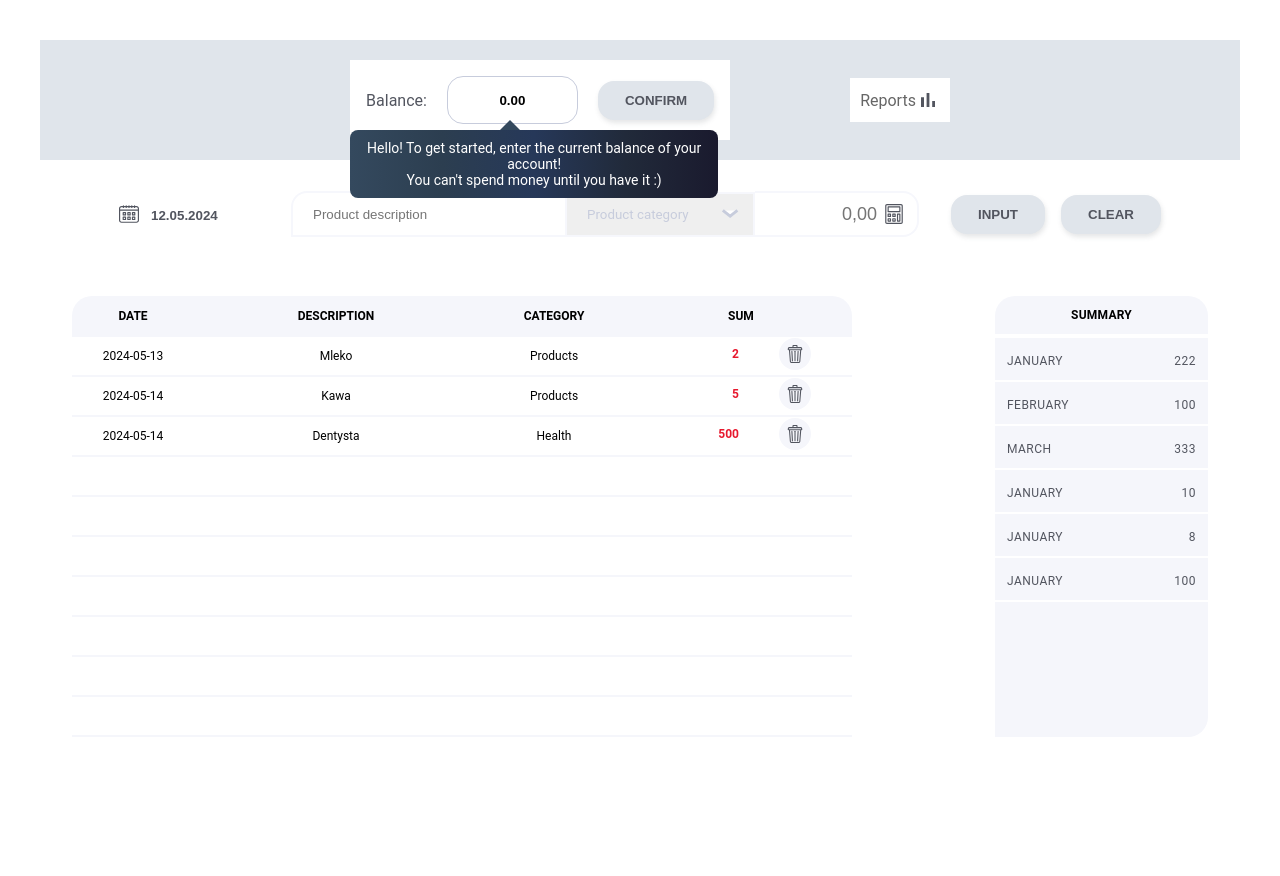
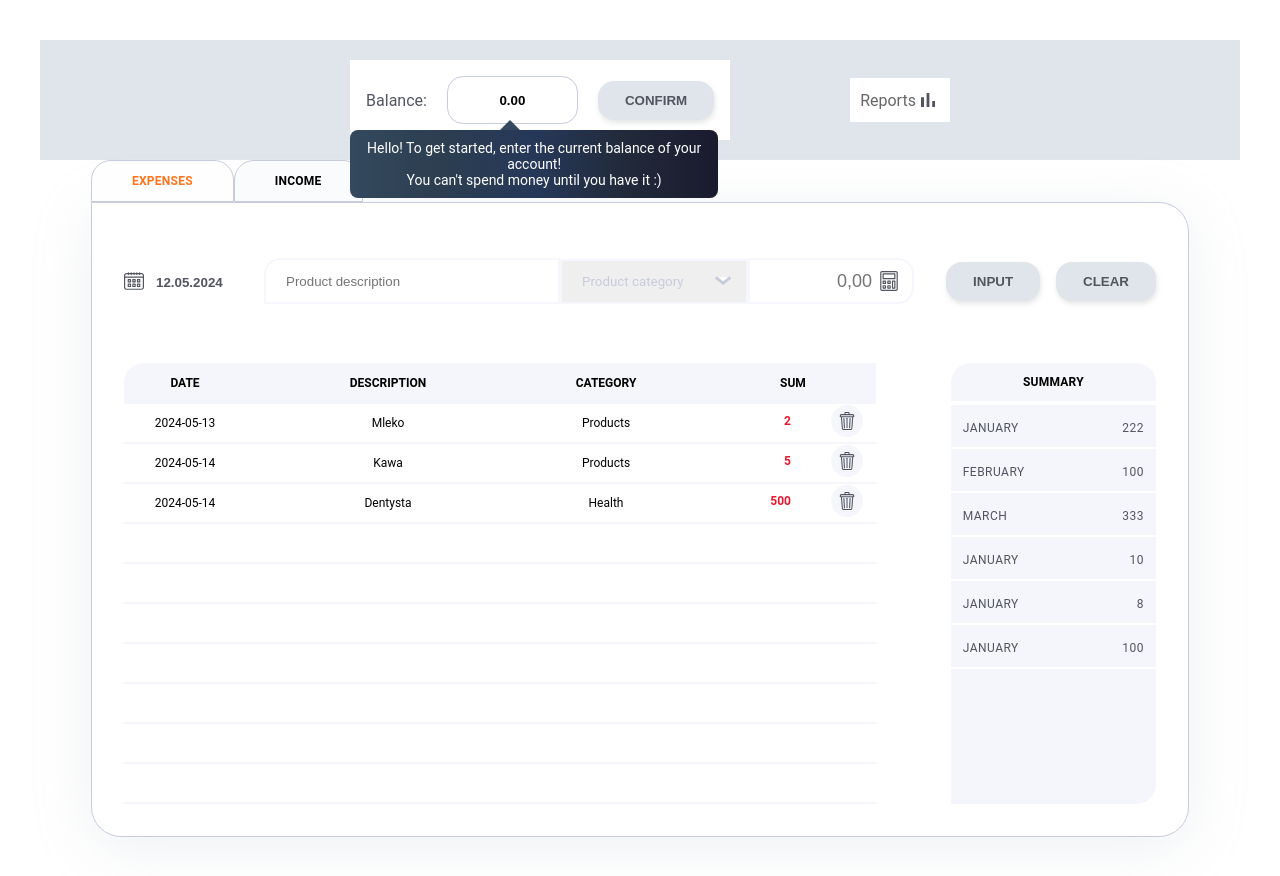
Before and after one commit to ToporekDaniel/kapusta-app, a React (Vite) app: page / in a window 1280 px wide. Before the commit the page ends 800 px from the top, so only its background shows below. Built offline with nearby package versions, Linux system fonts and the light colour scheme; no server answers.

Commit message:
stworzenie NavLink oraz responsywność Hero

```diff
--- a/src/components/FormTransaction/FormTransaction.jsx
+++ b/src/components/FormTransaction/FormTransaction.jsx
@@ -20,6 +20,7 @@ function FormTransaction() {
 
   return (
     <form className={css["container-transaction"]}>
+      <div className={css["container-inputs"]}>
         <div className={css["datepicker-wrapper"]}>
           <svg width="20" height="20">
             <use href="/src/assets/icons.svg#icon-calendar"></use>
@@ -34,7 +35,6 @@ function FormTransaction() {
           </div>
         </div>
 
-      <label>
         <input
           className={css["transaction-description"]}
           type="text"
@@ -44,7 +44,6 @@ function FormTransaction() {
           required
           style={{ color: "var(--accent-lightgrey)" }}
         />
-      </label>
 
         <div className={css["transaction-select"]}>
           <select
@@ -87,9 +86,12 @@ function FormTransaction() {
             </svg>
           </label>
         </div>
-      <div className={css["buttons-wrapper"]} >
+      </div>
+      <div>
+        <div className={css["buttons-wrapper"]}>
           <Button onClick={handleSubmitInput} text="INPUT" />
           <Button onClick={handleClear} text="CLEAR" />
+        </div>
       </div>
     </form>
   );
--- a/src/components/FormTransaction/FormTransaction.module.css
+++ b/src/components/FormTransaction/FormTransaction.module.css
@@ -3,15 +3,62 @@
 .container-transaction {
   display: flex;
   height: 44px;
-  margin: 32px 32px 0 32px;
+  flex-direction: column;
   justify-content: center;
   align-items: center;
 }
 
+@media (min-width: 768px) {
+  .container-transaction {
+    flex-direction: column;
+    align-items: center;
+    margin-top: 24px;
+  }
+}
+
+@media (min-width: 1024px) {
+  .container-transaction {
+    flex-direction: row;
+    align-items: center;
+    justify-content: space-between;
+}
+}
+
+.container-inputs {
+display: flex;
+flex-direction: column;
+align-items: center;
+background-color: var(--background-main);
+padding-bottom: 40px;
+/* DO POPRAWY PADDING_TOP */
+padding-top: 250px;
+border-radius: 0 0 0 70px;
+width: 100%;
+}
+
+
+@media (min-width: 768px) {
+.container-inputs {
+flex-direction: row;
+align-items: center;
+justify-content: space-between;
+width: 100%;
+padding-bottom: 0px;
+padding-top: 0px;
+background-color: var(--background-modal);
+}
+}
+
+.datepicker-wrapper {
+  display: none;
+}
+
+@media (min-width: 768px) {
 .datepicker-wrapper {
   align-items: center;
   display: flex;
   margin-right: 32px;
+}
 }
 
 .datepicker-input-container {
@@ -23,18 +70,24 @@
   font-weight: 700;
   line-height: 14px;
   margin-left: 10px;
-  margin-right: 32px;
   width: 74px;
 }
+
 
 .transaction-description {
   background-color: var(--dashboard-input-color);
   border: 2px solid var(--border-color);
-  border-radius: 16px 0 0 0;
-  border-right: none;
-width: 250px;
+  border-radius: 16px 16px 0 0;
+  width: 280px;
   height: 40px;
   padding-left: 20px;
+}
+
+@media (min-width: 768px) {
+.transaction-description {
+  width: 100%;
+  border-radius: 16px 0 0 0;
+}
 }
 
 .transaction-select {
@@ -48,12 +101,21 @@ width: 250px;
   -moz-appearance: none;
   appearance: none;
   height: 45px;
-  width: 190px;
+  width: 306px;
   color: var(--accent-lightgrey);
   font-family: Roboto, sans-serif;
   border: 2px solid var(--border-color);
+  border-radius: 0 0 16px 0;
   margin: 0px;
   padding: 0 0 0 20px;
+}
+
+@media (min-width: 768px) {
+.transaction-select select {
+  max-width: 190px;
+  width: auto;
+  border-radius: 0;
+}
 }
 
 .select-arrow {
@@ -62,19 +124,26 @@ width: 250px;
   stroke: var(--accent-lightgrey);
   fill: #fff;
   position: absolute;
-  right: 15px;
+  right: 35px;
   top: 50%;
   transform: translateY(-50%);
   transition: stroke 0.3s ease;
 }
 
+@media (min-width: 768px) {
+.select-arrow {
+  position: absolute;
+  right: 15px;
+  top: 50%;
+}
+}
+
 .select-arrow:hover {
-    stroke: var(--text-darkgrey);
-  }
+  stroke: var(--text-darkgrey);
+}
 
 .calc-container {
   position: relative;
-
 }
 
 .calc-input {
@@ -82,12 +151,19 @@ width: 250px;
   padding-right: 40px;
   font-style: normal;
   height: 40px;
-  width: 120px;
+  max-width: 120px;
   border: 2px solid var(--border-color);
-  border-left: none;
-  border-radius: 0 16px 16px 0;
+  border-radius: 16px;
   color: var(--accent-lightgrey);
   font-size: 18px;
+  margin-top: 32px;
+}
+
+@media (min-width: 768px) {
+  .calc-input {
+  border-radius: 0 16px 16px 0;
+  margin-top: 0px;
+}
 }
 
 .calc-icon {
@@ -111,9 +187,23 @@ width: 250px;
 }
 
 .buttons-wrapper {
-    margin-left: 32px;
+  display: flex;
+  margin-top: 40px;
+}
+
+@media (min-width: 768px) {
+  .buttons-wrapper {
+  margin-top: 32px;
+}
+}
+
+@media (min-width: 1024px) {
+.buttons-wrapper {
+  margin-left: 32px;
+  margin-top: 0px;
+}
 }
 
 .buttons-wrapper > Button:first-child {
-    margin-right: 16px; /* Dodaj odstęp między przyciskami */
-  }
+  margin-right: 16px;
+}
--- a/src/components/Hero/Hero.jsx
+++ b/src/components/Hero/Hero.jsx
@@ -1,5 +1,6 @@
 import { useState } from "react";
-import css from './Hero.module.css'
+import { NavLink } from "react-router-dom";
+import css from "./Hero.module.css";
 import SummaryTable from "../../components/SummaryTable/SummaryTable";
 import FormTransaction from "../FormTransaction/FormTransaction";
 import TransactionTable from "../TransactionTable/TransactionTable";
@@ -44,19 +45,42 @@ const handleDelete = (id) => {
 function Hero() {
   const [type, setType] = useState("expenses");
 
-//   const handleTabChange = (selectedType) => {
-//     setType(selectedType);
-//   };
+  const handleTabChange = (selectedType) => {
+    setType(selectedType);
+  };
+
   return (
-    <div className={css['hero-wrapper']}>
+    <div className={css["hero-container"]}>
+      <nav className={css["tab-wrapper"]} >
+        <NavLink
+          to="/expenses"
+          className={type === "expenses" ? css["tab-active"] : css["tab"]}
+          onClick={() => handleTabChange("expenses")}
+        >
+          Expenses
+        </NavLink>
+
+        <NavLink
+          to="/income"
+          className={type === "income" ? css["tab-active"] : css["tab"]}
+          onClick={() => handleTabChange("income")}
+        >
+          Income
+        </NavLink>
+      </nav>
+
+      <div className={css["hero-wrapper"]}>
       <FormTransaction />
-      <div className={css['hero-table']}>
-      <TransactionTable
-        transactions={transactions}
-        type={type}
-        handleDelete={handleDelete}
-      />
-      <SummaryTable data={data} /></div>
+      <div className={css["hero-wrapper-tables"]}>
+        <TransactionTable
+          className={css["hero-transaction-table"]}
+          transactions={transactions}
+          type={type}
+          handleDelete={handleDelete}
+        />
+        <SummaryTable data={data} />
+      </div>
+      </div>
     </div>
   );
 }
--- a/src/components/Hero/Hero.module.css
+++ b/src/components/Hero/Hero.module.css
@@ -1,5 +1,70 @@
-.hero-table {
+@media (min-width: 768px) {
+  .hero-container {
+      border-radius: 0 0 0 100px;
+ margin: 0 auto;
+    max-width: 1098px;
+  }
+}
+
+@media (min-width: 768px) {
+  .hero-wrapper {
+    border: 1px solid var(--accent-lightgrey);
+    background-color: var(--dashboard-color);
+    border-radius: 0 30px 30px 30px;
+    box-shadow: 0 10px 60px rgba(170, 178, 197, 0.2);
+   padding: 32px;
+  }
+}
+
+@media (min-width: 1024px) {
+  .hero-wrapper-tables {
     display: flex;
-  justify-content: space-between;
-  margin-right: 32px;
+    justify-content: space-between;
+  }
 }
+
+.hero-transaction-table {
+  display: none;
+}
+
+.tab {
+  display: none;
+}
+
+.tab-active {
+  display: none;
+}
+
+@media (min-width: 768px) {
+  .tab-wrapper {
+    align-items: center;
+    display: flex;
+    }
+
+   .tab, .tab-active {
+      border: 1px solid var(--accent-lightgrey);
+      display: inline-block;
+      padding: 10px 20px;
+      border-top-left-radius: 20px;
+      border-top-right-radius: 20px;
+      font-size: 12px;
+      font-style: normal;
+      font-weight: 700;
+      letter-spacing: 0.02em;
+      line-height: 14px;
+      padding: 13px 40px;
+      text-align: center;
+      text-transform: uppercase;
+      cursor: pointer;
+    }
+
+    .tab {
+      background-color: var(--dashboard-not-active-link-bg);
+      color: var(--text-main);
+    }
+
+    .tab-active {
+      background-color: var(--dashboard-active-link-bg);
+      color: var(--accent-orange);
+    }
+}
--- a/src/components/HomePage/HomePage.jsx
+++ b/src/components/HomePage/HomePage.jsx
@@ -5,7 +5,6 @@ const HomePage = () => {
   return (
     <>
       <Dashboard />
-
       <Hero />
     </>
   );
--- a/src/components/SummaryTable/SummaryTable.module.css
+++ b/src/components/SummaryTable/SummaryTable.module.css
@@ -4,7 +4,7 @@
   display: none;
 }
 
-@media (min-width: 480px) {
+@media (min-width: 768px) {
   .summary {
     display: block;
     background-color: var(--background-additional);
@@ -53,7 +53,7 @@
   }
 }
 
-@media (min-width: 768px) {
+@media (min-width: 1024px) {
   .summary {
     display: block;
     width: 213px;
--- a/src/components/TransactionTable/TransactionTable.module.css
+++ b/src/components/TransactionTable/TransactionTable.module.css
@@ -1,4 +1,4 @@
-@import url('../../index.css');
+ @import url('../../index.css');
 
 .expense {
   color: var(--text-red);
@@ -17,10 +17,16 @@
 }
 
 .transaction-table-wrapper {
-  max-height: 500px;
+  display: none;
+}
+
+@media (min-width: 768px) {
+.transaction-table-wrapper {
+  display: block;
   overflow-y: auto;
   overflow-x: hidden;
-  margin: 60px 75px 0 32px;
+  margin: 60px 75px 0 0;
+}
 }
 
 .transaction-table {
@@ -28,6 +34,7 @@
    width: 780px;
   table-layout: auto;
   padding: 5px;
+  max-height: 500px;
   }
 
 thead {
--- a/src/pages/Dashboard/Dashboard.css
+++ b/src/pages/Dashboard/Dashboard.css
@@ -1,12 +1,18 @@
 
 @import url('../../index.css');
 
+.dashboard {
+    display: none;
+}
+
+@media (min-width: 768px) {
 .dashboard {
     margin: 0 auto;
     display: flex;
     align-items: center;
     justify-content: center;
     background-color: var(--background-main);
+}
 }
 
 @media (max-width: 1023px) {
```
Lines whose indentation alone changed are shown as unchanged.
